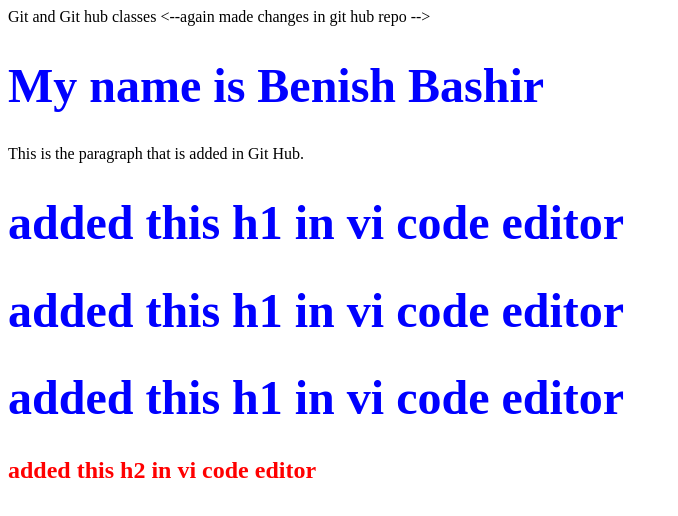
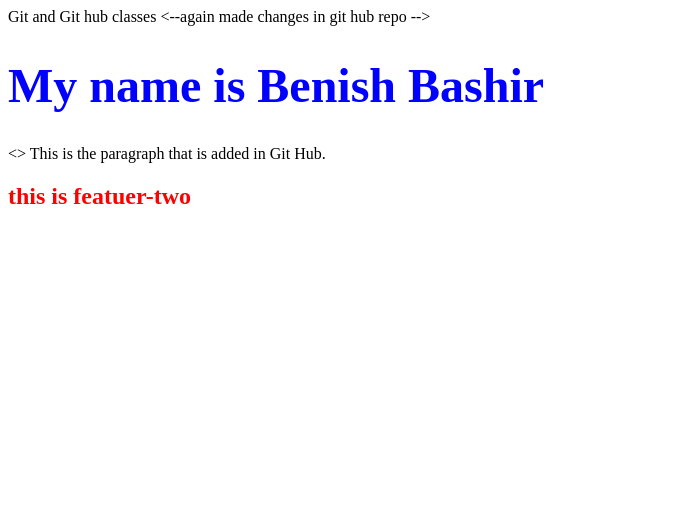
Before and after one commit to benishbashir/HttpsRemoteRepo, a plain HTML site: page index.html in a window 1280 px wide. Shown: the whole page, without its empty margins (0-678 px from the left). Drawn offline with Linux system fonts and the light colour scheme.

Commit message:
added comit for feature-two

```diff
--- a/index.html
+++ b/index.html
@@ -12,13 +12,10 @@ p {color: pink}
 
   <body>
     <h1>My name is Benish Bashir</h1>
-    <p>
+    <>
       This is the paragraph that is added in Git Hub.
     </p>
-<h1>added this h1 in vi code editor</h1>
-<h1>added this h1 in vi code editor</h1>
-<h1>added this h1 in vi code editor</h1>
-<h2>added this h2 in vi code editor</h2>
+<h2> this is featuer-two</h2>
 
   </body>
 </html>
```
